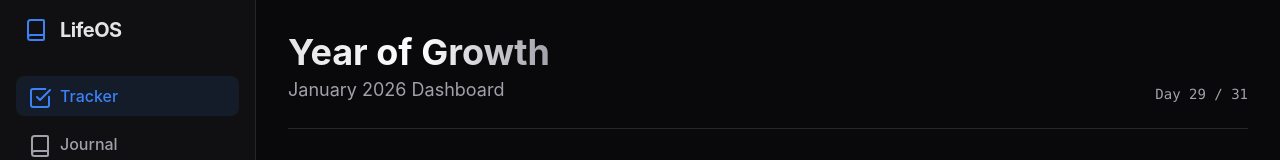
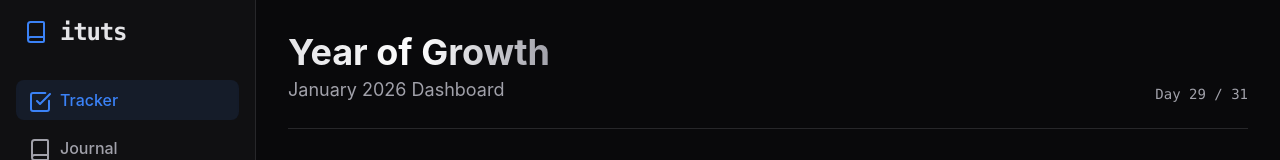
Before and after one commit to Aura-Avinav/Journal, a React (Vite) app: page / in a window 1280 px wide. Shown: the top 160 px of the page. Built offline with nearby package versions, Linux system fonts and the light colour scheme.

Commit message:
chore: Rename app to ituts

```diff
--- a/index.html
+++ b/index.html
@@ -4,7 +4,7 @@
     <meta charset="UTF-8" />
     <link rel="icon" type="image/svg+xml" href="/vite.svg" />
     <meta name="viewport" content="width=device-width, initial-scale=1.0" />
-    <title>digital-journal</title>
+    <title>ituts</title>
   </head>
   <body>
     <div id="root"></div>
--- a/src/components/Layout.tsx
+++ b/src/components/Layout.tsx
@@ -16,7 +16,7 @@ export function Layout({ children, currentView, onNavigate }: LayoutProps) {
             <aside className="w-16 md:w-64 border-r border-surfaceHighlight bg-surface/50 hidden md:flex flex-col p-4 fixed h-full z-10 backdrop-blur-md">
                 <div className="flex items-center gap-3 mb-8 px-2">
                     <Book className="w-6 h-6 text-accent" />
-                    <span className="text-xl font-bold tracking-tight hidden md:block">LifeOS</span>
+                    <span className="text-2xl font-bold tracking-tighter lowercase font-mono hidden md:block">ituts</span>
                 </div>
 
                 <nav className="space-y-2">
--- a/src/components/SettingsView.tsx
+++ b/src/components/SettingsView.tsx
@@ -84,7 +84,7 @@ export function SettingsView({ onBack }: { onBack: () => void }) {
                 {/* About Section */}
                 <section className="pt-8 text-center">
                     <p className="text-sm text-secondary">
-                        LifeOS v1.2
+                        ituts v1.1
                         <br />
                         Designed for focus and clarity.
                     </p>
--- a/src/hooks/useStore.ts
+++ b/src/hooks/useStore.ts
@@ -120,7 +120,7 @@ export function useStore() {
         const url = URL.createObjectURL(blob);
         const link = document.createElement('a');
         link.href = url;
-        link.download = `lifeos_backup_${new Date().toISOString().slice(0, 10)}.json`;
+        link.download = `ituts_backup_${new Date().toISOString().slice(0, 10)}.json`;
         document.body.appendChild(link);
         link.click();
         document.body.removeChild(link);
```
